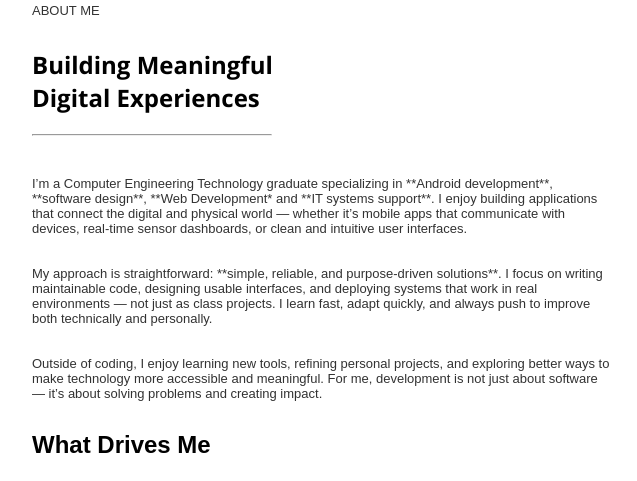
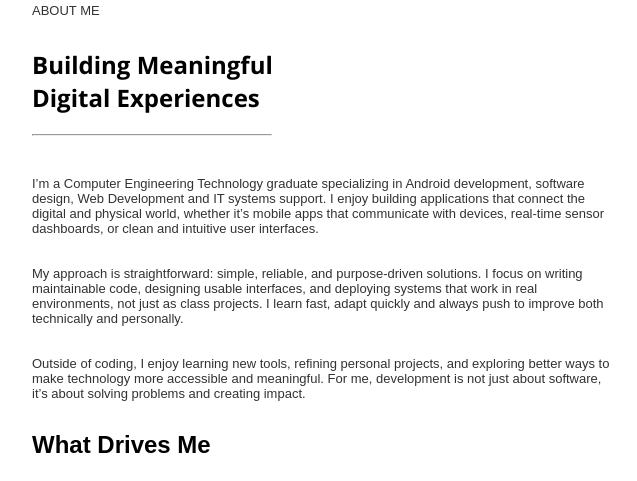
Before and after one commit to Nfislam/portfolio, a plain HTML site: page index.html in a window 1280 px wide. Shown: the part 899-1380 px from the top of the page, 168-805 px from the left. Drawn offline with nearby package versions, Linux system fonts and the light colour scheme; a web font is replaced by a local one.

Commit message:
Update index.html

```diff
--- a/index.html
+++ b/index.html
@@ -102,20 +102,20 @@
             <div class="info-about">
             <div class="about-info">
                 <p>
-                    I’m a Computer Engineering Technology graduate specializing in **Android development**, **software design**, **Web Development* and **IT systems support**.
-                    I enjoy building applications that connect the digital and physical world — whether it’s mobile apps that communicate with devices,
+                    I’m a Computer Engineering Technology graduate specializing in Android development, software design, Web Development and IT systems support.
+                    I enjoy building applications that connect the digital and physical world, whether it’s mobile apps that communicate with devices,
                     real-time sensor dashboards, or clean and intuitive user interfaces.
                 </p>
 
                 <p>
-                    My approach is straightforward: **simple, reliable, and purpose-driven solutions**.
-                    I focus on writing maintainable code, designing usable interfaces, and deploying systems that work in real environments — not just as class projects.
-                    I learn fast, adapt quickly, and always push to improve both technically and personally.
+                    My approach is straightforward: simple, reliable, and purpose-driven solutions.
+                    I focus on writing maintainable code, designing usable interfaces, and deploying systems that work in real environments, not just as class projects.
+                    I learn fast, adapt quickly and always push to improve both technically and personally.
                 </p>
 
                 <p>
                     Outside of coding, I enjoy learning new tools, refining personal projects, and exploring better ways to make technology
-                    more accessible and meaningful. For me, development is not just about software — it’s about solving problems and creating impact.
+                    more accessible and meaningful. For me, development is not just about software, it’s about solving problems and creating impact.
                 </p>
             </div>
             <h2>What Drives Me</h2>
@@ -308,4 +308,5 @@
 
      <script src="main.js"></script>
 </body>
+
 </html>
```
